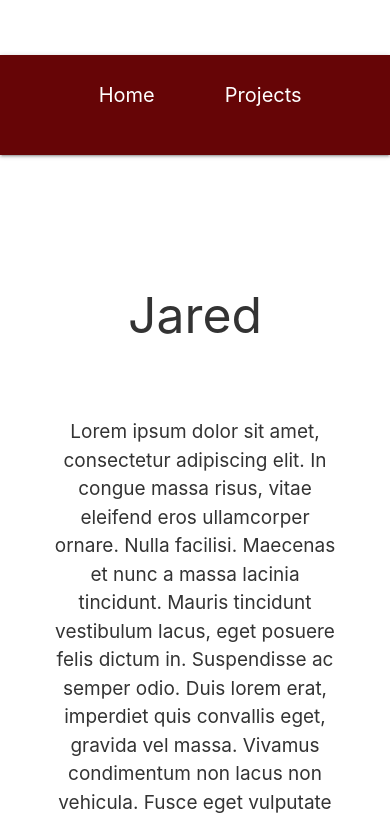
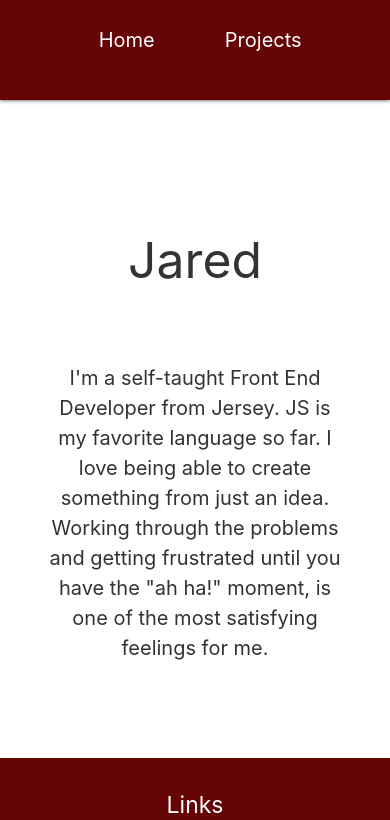
Before and after one commit to JaredRhame/Just-Jared, a React (Create React App) app: page / in a window 390 px wide. Shown: the top 820 px of the page. Built offline with nearby package versions, Linux system fonts and the light colour scheme.

Commit message:
Added an about me paragraph and description for the Giphy Clone project.

```diff
--- a/src/components/About.js
+++ b/src/components/About.js
@@ -7,28 +7,11 @@ class About extends Component {
         <div id="about-content" className="z-depth-5 content">
           <h2 className="headings">Jared</h2>
           <p className="about-para">
-            Lorem ipsum dolor sit amet, consectetur adipiscing elit. In congue
-            massa risus, vitae eleifend eros ullamcorper ornare. Nulla facilisi.
-            Maecenas et nunc a massa lacinia tincidunt. Mauris tincidunt
-            vestibulum lacus, eget posuere felis dictum in. Suspendisse ac
-            semper odio. Duis lorem erat, imperdiet quis convallis eget, gravida
-            vel massa. Vivamus condimentum non lacus non vehicula. Fusce eget
-            vulputate erat, sit amet varius eros. Curabitur pretium magna nec
-            purus pretium, ut vestibulum est mattis. Morbi risus enim,
-            consectetur et consequat nec, ultrices sit amet sapien. Sed a elit
-            quis nisi suscipit pharetra quis at velit. Duis commodo in erat at
-            tincidunt. Nulla scelerisque massa et arcu hendrerit egestas.
-            Suspendisse potenti. Maecenas eleifend libero erat, sed condimentum
-            velit viverra in. Vivamus felis tellus, elementum non dolor porta,
-            commodo ultricies purus. Praesent eget tellus turpis. Etiam nisi
-            metus, elementum sit amet libero eu, porta maximus elit. Mauris nec
-            interdum ante, vitae mollis justo. Donec tempor sodales mauris vel
-            faucibus. Lorem ipsum dolor sit amet, consectetur adipiscing elit.
-            Maecenas id finibus purus. Proin mollis est blandit nibh auctor
-            facilisis. Sed id nunc nec est tincidunt tincidunt. Fusce ut erat
-            venenatis, consectetur justo ut, commodo felis. Sed suscipit ligula
-            quis felis ultricies efficitur. Morbi eget efficitur eros, et
-            accumsan diam.
+            I'm a self-taught Front End Developer from Jersey. JS is my favorite
+            language so far. I love being able to create something from just an
+            idea. Working through the problems and getting frustrated until you
+            have the "ah ha!" moment, is one of the most satisfying feelings for
+            me.
           </p>
         </div>
       </div>
--- a/src/components/ProjInfo.js
+++ b/src/components/ProjInfo.js
@@ -14,7 +14,9 @@ class ProjInfo extends Component {
 
     return (
       <div className="proj-display ">
-        <Link to="/Projects">Back to Projects</Link>
+        <Link to="/Projects" className="back-btn">
+          Back to Projects
+        </Link>
         <h2 className="headings">{project.name}</h2>
         <div className={"proj-image " + project.id} />
 
--- a/src/components/Projects.js
+++ b/src/components/Projects.js
@@ -18,28 +18,24 @@ class Projects extends Component {
     const projOne = {
       id: "proj-one",
       name: "Giphy Clone",
-      picUrl: "../imgs/giphy-clone.JPG",
       content:
-        "Lorem ipsum dolor sit amet, consectetur adipiscing elit. In congue massa risus, vitae eleifend eros ullamcorper ornare. Nulla facilisi. Maecenas et nunc a massa lacinia tincidunt. Mauris tincidunt vestibulum lacus, eget posuere felis dictum in. Suspendisse ac semper odio. Duis lorem erat, imperdiet quis convallis eget, gravida vel massa. Vivamus condimentum non lacus non vehicula. Fusce eget vulputate erat, sit amet varius eros. Curabitur pretium magna nec purus pretium, ut vestibulum est mattis. Morbi risus enim, consectetur et consequat nec, ultrices sit amet sapien. Sed a elit quis nisi suscipit pharetra quis at velit. Duis commodo in erat at tincidunt. Nulla scelerisque massa et arcu hendrerit egestas. Suspendisse potenti. Maecenas eleifend libero erat, sed condimentum velit viverra in. Vivamus felis tellus, elementum non dolor porta, commodo ultricies purus. Praesent eget tellus turpis. Etiam nisi metus, elementum sit amet libero eu, porta maximus elit."
+        "This project allows the user to enter their desired search term to populate the DOM with related gifs. This was achieved by using the Fetch API in combination with the Giphy API. I learned how to handle the returned promise in order to obtain the correct JSON data that needed to be displayed."
     };
     const projTwo = {
       id: "proj-two",
       name: "Snapple Facts",
-      picUrl: "/imgs/under-construction.jpg",
       content:
         "Lorem ipsum dolor sit amet, consectetur adipiscing elit. In congue massa risus, vitae eleifend eros ullamcorper ornare. Nulla facilisi. Maecenas et nunc a massa lacinia tincidunt. Mauris tincidunt vestibulum lacus, eget posuere felis dictum in. Suspendisse ac semper odio. Duis lorem erat, imperdiet quis convallis eget, gravida vel massa. Vivamus condimentum non lacus non vehicula. Fusce eget vulputate erat, sit amet varius eros. Curabitur pretium magna nec purus pretium, ut vestibulum est mattis. Morbi risus enim, consectetur et consequat nec, ultrices sit amet sapien. Sed a elit quis nisi suscipit pharetra quis at velit. Duis commodo in erat at tincidunt. Nulla scelerisque massa et arcu hendrerit egestas. Suspendisse potenti. Maecenas eleifend libero erat, sed condimentum velit viverra in. Vivamus felis tellus, elementum non dolor porta, commodo ultricies purus. Praesent eget tellus turpis. Etiam nisi metus, elementum sit amet libero eu, porta maximus elit."
     };
     const projThree = {
       id: "proj-three",
       name: "Something Awesome",
-      picUrl: "./imgs/giphy-clone.JPG",
       content:
         "Lorem ipsum dolor sit amet, consectetur adipiscing elit. In congue massa risus, vitae eleifend eros ullamcorper ornare. Nulla facilisi. Maecenas et nunc a massa lacinia tincidunt. Mauris tincidunt vestibulum lacus, eget posuere felis dictum in. Suspendisse ac semper odio. Duis lorem erat, imperdiet quis convallis eget, gravida vel massa. Vivamus condimentum non lacus non vehicula. Fusce eget vulputate erat, sit amet varius eros. Curabitur pretium magna nec purus pretium, ut vestibulum est mattis. Morbi risus enim, consectetur et consequat nec, ultrices sit amet sapien. Sed a elit quis nisi suscipit pharetra quis at velit. Duis commodo in erat at tincidunt. Nulla scelerisque massa et arcu hendrerit egestas. Suspendisse potenti. Maecenas eleifend libero erat, sed condimentum velit viverra in. Vivamus felis tellus, elementum non dolor porta, commodo ultricies purus. Praesent eget tellus turpis. Etiam nisi metus, elementum sit amet libero eu, porta maximus elit."
     };
     const projFour = {
       id: "proj-four",
       name: "Eventually Something Amazing",
-      picUrl: "./imgs/giphy-clone.JPG",
       content:
         "Lorem ipsum dolor sit amet, consectetur adipiscing elit. In congue massa risus, vitae eleifend eros ullamcorper ornare. Nulla facilisi. Maecenas et nunc a massa lacinia tincidunt. Mauris tincidunt vestibulum lacus, eget posuere felis dictum in. Suspendisse ac semper odio. Duis lorem erat, imperdiet quis convallis eget, gravida vel massa. Vivamus condimentum non lacus non vehicula. Fusce eget vulputate erat, sit amet varius eros. Curabitur pretium magna nec purus pretium, ut vestibulum est mattis. Morbi risus enim, consectetur et consequat nec, ultrices sit amet sapien. Sed a elit quis nisi suscipit pharetra quis at velit. Duis commodo in erat at tincidunt. Nulla scelerisque massa et arcu hendrerit egestas. Suspendisse potenti. Maecenas eleifend libero erat, sed condimentum velit viverra in. Vivamus felis tellus, elementum non dolor porta, commodo ultricies purus. Praesent eget tellus turpis. Etiam nisi metus, elementum sit amet libero eu, porta maximus elit."
     };
--- a/src/styles/about.css
+++ b/src/styles/about.css
@@ -11,12 +11,13 @@
   width: 75vw;
   padding: 50px;
   text-align: center;
+  font-size: 18px;
 }
 
 @media only screen and (max-width: 600px) {
   .content {
     padding: 0;
-    font-size: 19px;
+    font-size: 20px;
     box-shadow: none;
   }
 }
--- a/src/styles/navbar.css
+++ b/src/styles/navbar.css
@@ -8,21 +8,13 @@ a {
   color: #916d6d;
 }
 
-/* ul {
-  list-style: none;
-  display: flex;
-  flex-direction: row;
-  text-align: center;
-} */
-
-.active {
-  border-bottom: 3px solid black;
-}
-
 nav {
   background-color: #660506;
 }
-@media only screen and (max-width: 600px) {
+@media only screen and (max-width: 700px) {
+  header {
+    padding: 0 0 55px;
+  }
   .nav {
     width: 100vw;
     height: 100px;
@@ -34,6 +26,7 @@ nav {
   }
   .nav-link {
     width: 35vw;
+    padding: 2px;
   }
 }
 
--- a/src/styles/proj-info.css
+++ b/src/styles/proj-info.css
@@ -3,20 +3,47 @@
   --underconstruction-img: url("../imgs/under-construction.jpg");
 }
 
-.proj-one {
-  background-image: var(--giphyclone-img);
-  height: 500px;
-  width: 500px;
+.proj-display {
+  display: flex;
+  flex-direction: column;
+  align-items: center;
+}
+
+.proj-image {
+  height: 68vh;
+  width: 70vw;
   background-position: center;
   background-repeat: no-repeat;
   background-size: cover;
 }
 
+.proj-one {
+  background-image: var(--giphyclone-img);
+}
+
 .proj-two {
   background-image: var(--underconstruction-img);
-  height: 500px;
-  width: 500px;
-  background-position: center;
-  background-repeat: no-repeat;
-  background-size: cover;
 }
+
+.proj-three {
+  background-image: var(--underconstruction-img);
+}
+
+.proj-four {
+  background-image: var(--underconstruction-img);
+}
+
+.back-btn {
+  font-size: 20px;
+}
+
+.back-btn:hover {
+  text-decoration: underline;
+}
+
+@media only screen and (max-width: 1000px) {
+  .proj-image {
+    width: 95vw;
+    height: 70vh;
+  }
+}
--- a/src/styles/projects.css
+++ b/src/styles/projects.css
@@ -13,19 +13,19 @@
 
 #proj-grid {
   display: grid;
-  grid-template-columns: auto auto auto;
+  grid-template-columns: auto auto;
   justify-content: center;
+  grid-gap: 8px;
 }
 .project-tile {
-  height: 360px;
-  width: 360px;
+  height: 365px;
+  width: 365px;
   background-repeat: no-repeat;
   background-size: cover;
   background-position: center;
   cursor: pointer;
-  margin: 0;
-  -webkit-clip-path: polygon(50% 0%, 100% 50%, 50% 100%, 0% 50%);
-  clip-path: polygon(50% 0%, 100% 50%, 50% 100%, 0% 50%);
+  -webkit-clip-path: circle(49.5% at 50% 50%);
+  clip-path: circle(49.5% at 50% 50%);
 }
 #proj-1 {
   background-image: var(--giphyclone-img);
@@ -52,10 +52,10 @@
   }
 }
 
-@media only screen and (max-width: 1200px) {
+@media only screen and (max-width: 900px) {
   .project-tile {
-    clip-path: none;
     width: 80vw;
+    height: 80vw;
     margin-top: 25px;
   }
   #proj-grid {
```
Also changed, not shown: notes.txt.
